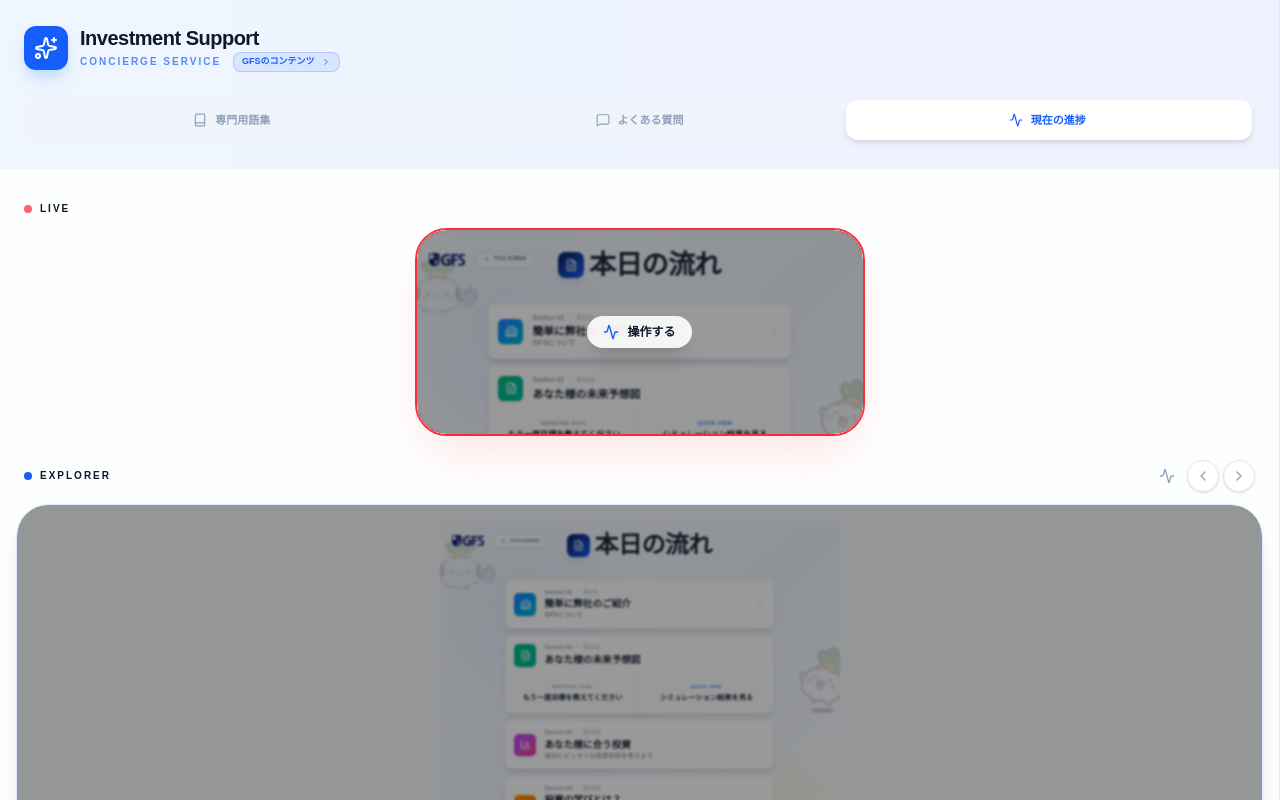
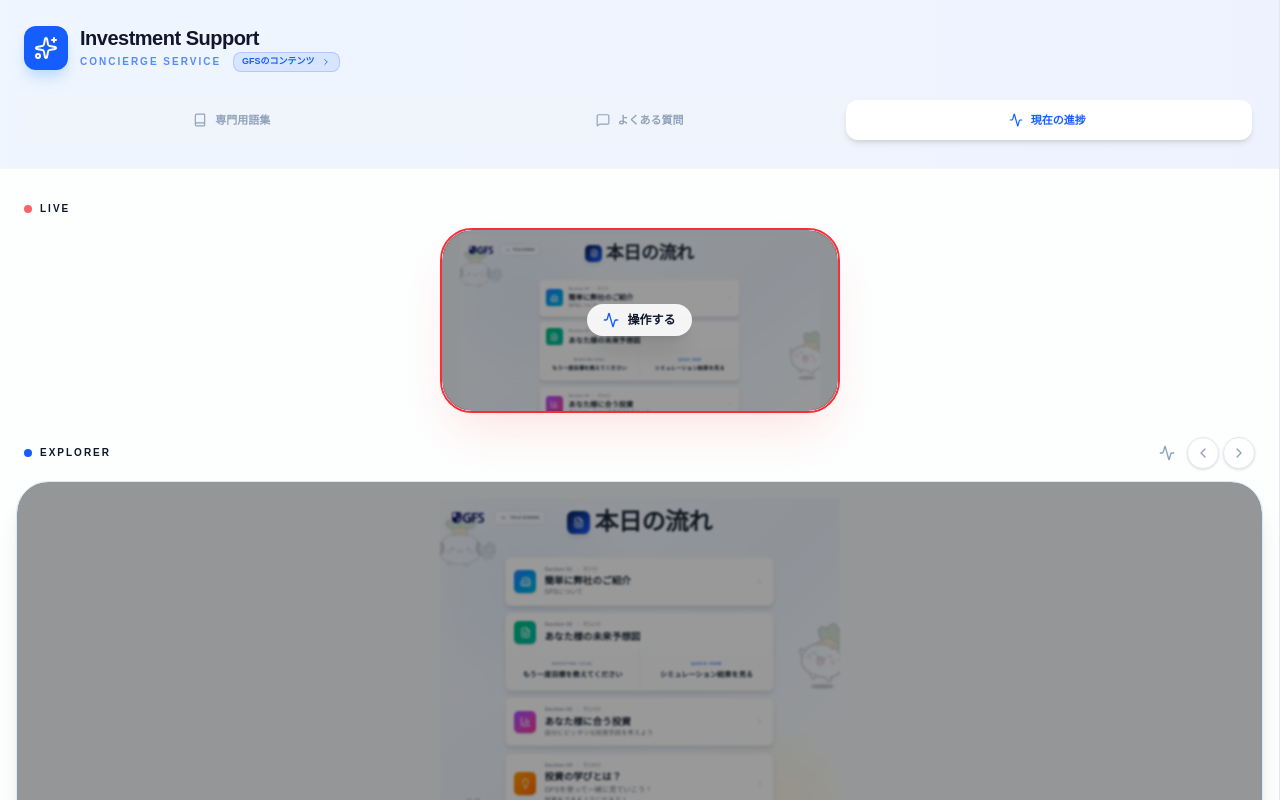
Before and after one commit to y-endo-hash/GFS-Slide-app, a Next.js app: page /support-panel in a window 1280 px wide. Built offline with nearby package versions, Linux system fonts and the light colour scheme.

Commit message:
feat: LIVEプレビューをスマホ横向きアスペクト比に修正し同期を強化
- LIVE画面のアスペクト比を19.5/9（横向き）に変更
- userDataとsimulationResultの同期処理を整理・追加
- 追従性を100%にするための状態更新ロジックを修正

```diff
--- a/src/components/SupportPanel.tsx
+++ b/src/components/SupportPanel.tsx
@@ -66,11 +66,19 @@ export default function SupportPanel({ userData: initialUserData, isOpen, onTogg
         if (initialUserData) setUserData(initialUserData);
     }, [initialUserData]);
 
+    useEffect(() => {
+        if (mainSimulationResult !== undefined) setSimulationResult(mainSimulationResult);
+    }, [mainSimulationResult]);
 
-    // Sync from props
+    // メイン画面の状態をLIVE画面に同期
     useEffect(() => {
-        if (initialUserData) setUserData(initialUserData);
-    }, [initialUserData]);
+        if (mainPhase !== undefined) {
+            setCurrentPhase(mainPhase);
+        }
+        if (mainSubStep !== undefined) {
+            setSubStep(mainSubStep);
+        }
+    }, [mainPhase, mainSubStep]);
 
 
     const phases: { id: Phase; title: string; desc: string; hideInTimeline?: boolean }[] = [
@@ -293,9 +301,9 @@ export default function SupportPanel({ userData: initialUserData, isOpen, onTogg
                                         <div className={cn(
                                             "bg-white rounded-[2rem] border-2 shadow-2xl overflow-hidden transition-all duration-300 relative group/live mx-auto",
                                             selectedPreview === 'live' ? "border-blue-600 shadow-blue-100 ring-4 ring-blue-600/20" : "border-red-500 shadow-red-100"
-                                        )} style={{ width: '450px', aspectRatio: '19.5/9' }}>
+                                        )} style={{ width: '100%', maxWidth: '400px', aspectRatio: '19.5/9' }}>
                                             <div className="h-full bg-slate-100 relative overflow-y-auto custom-scrollbar flex justify-center">
-                                                <div className="w-[1000px] shrink-0 pt-4 pb-20" style={{ zoom: 0.45 }}>
+                                                <div className="w-[1200px] shrink-0 pt-4 pb-20" style={{ zoom: 0.3 }}>
                                                     {currentPhase === "title" && <TitleScreen onStart={() => { }} />}
                                                     {currentPhase === "agenda" && <Agenda onGoToPhase={(p) => handlePhaseChange(p, 'live')} userData={userData} isPreview />}
                                                     {currentPhase === "company" && <Phase2CompanyIntro userData={userData} isPreview subStep={typeof subStep === 'number' ? subStep : 0} onSubStepChange={(s) => { }} />}
```
